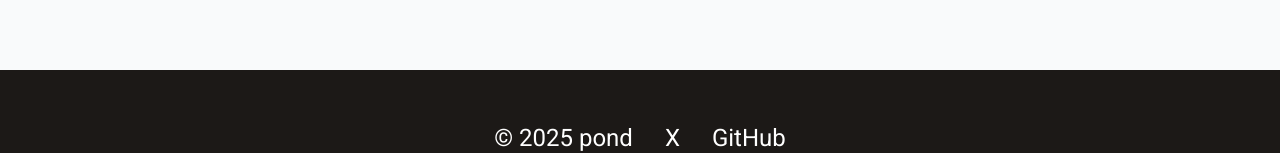
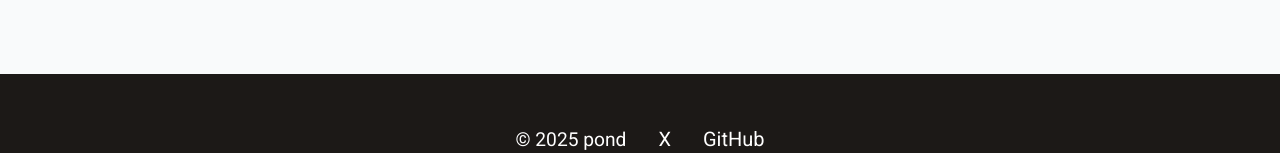
Before and after one commit to pond-e/homepage-5, a React (Vite) app: page /affiliations in a window 1280 px wide. Shown: the part 644-797 px from the top of the page. Built offline with nearby package versions, Linux system fonts and the light colour scheme.

Commit message:
adjust font size

```diff
--- a/src/components/Footer.tsx
+++ b/src/components/Footer.tsx
@@ -2,10 +2,10 @@ function Footer() {
     return (
         <>
             <footer className="mt-auto">
-                <div className="bg-stone-900 pt-12 mt-10 text-white text-center text-3xl">
+                <div className="bg-stone-900 pt-12 mt-10 text-white text-center text-2xl">
                     <small>&copy; 2025 pond</small>
-                    <a className="ml-8 text-2xl" href="https://x.com/picuto0206">X</a>
-                    <a className="ml-8 text-2xl" href="https://github.com/pond-e">GitHub</a>
+                    <a className="ml-8 text-xl" href="https://x.com/picuto0206">X</a>
+                    <a className="ml-8 text-xl" href="https://github.com/pond-e">GitHub</a>
                 </div>
             </footer>
         </>
```
